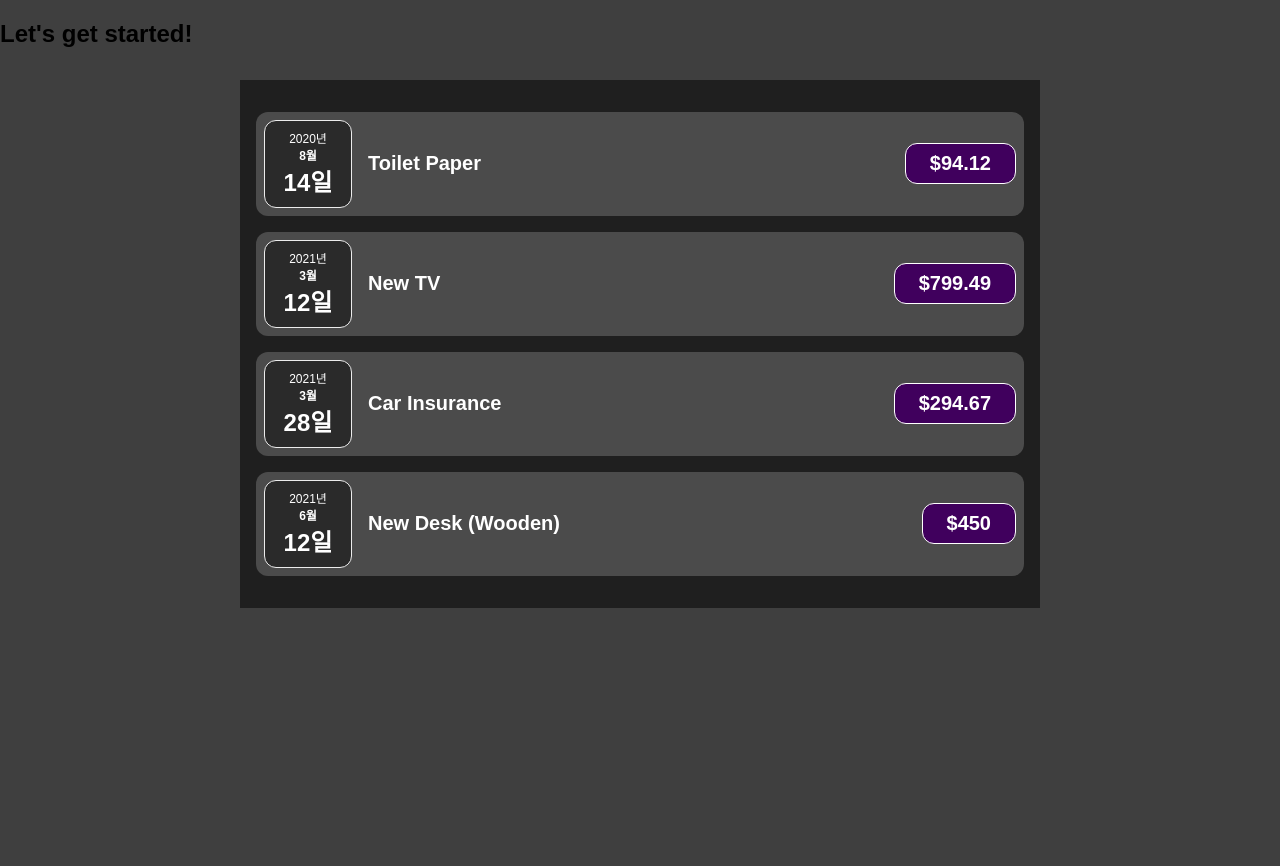
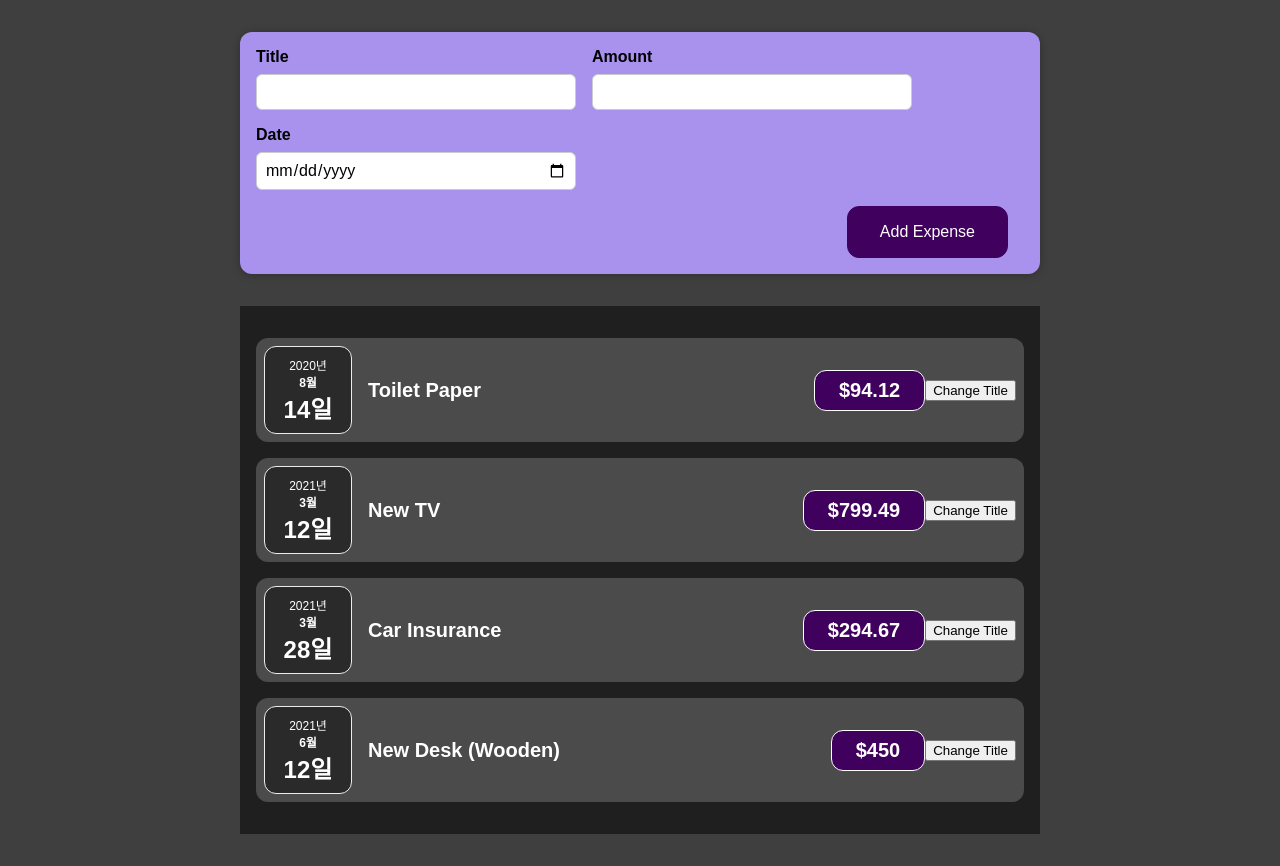
Before and after one commit to shch989/React-Complete-Guide, a React (Create React App) app: page / in a window 1280 px wide. Before the commit the page ends 800 px from the top, so only its background shows below. Built offline with nearby package versions, Linux system fonts and the light colour scheme.

Commit message:
양식 입력란 추가

```diff
--- a/src/App.js
+++ b/src/App.js
@@ -1,8 +1,9 @@
 import React from "react";
 
+import NewExpense from "./components/NewExpense/NewExpense";
 import Expenses from "./components/Expenses/Expenses";
 
-function App() {
+const App = () => {
 
   const expenses = [
     {
@@ -40,7 +41,7 @@
 
   return (
     <div>
-      <h2>Let's get started!</h2>
+      <NewExpense />
       <Expenses items={expenses}/>
     </div>
   );
--- a/src/components/Expenses/ExpenseItem.js
+++ b/src/components/Expenses/ExpenseItem.js
@@ -1,16 +1,26 @@
-import React from "react";
+import React, { useState } from "react";
 import ExpenseDate from './ExpenseDate';
 import Card from '../UI/Card';
 import './ExpenseItem.css';
 
 const ExpenseItem = (props) => {
+
+  const [title, setTitle] = useState(props.title);
+  // console.log('ExpenseItem evaluated by React')
+
+  const clickHandler = () => {
+    setTitle(`Update`);
+    console.log(`${title}`)
+  }
+
   return (
     <Card className='expense-item'>
       <ExpenseDate date={props.date} />
       <div className='expense-item__description'>
-        <h2>{props.title}</h2>
+        <h2>{title}</h2>
         <div className='expense-item__price'>${props.amount}</div>
       </div>
+      <button onClick={clickHandler}>Change Title</button>
     </Card>
   )
 }
--- /dev/null
+++ b/src/components/NewExpense/ExpenseForm.css
@@ -0,0 +1,26 @@
+.new-expense__controls {
+  display: flex;
+  flex-wrap: wrap;
+  gap: 1rem;
+  margin-bottom: 1rem;
+  text-align: left;
+}
+
+.new-expense__control label {
+  font-weight: bold;
+  margin-bottom: 0.5rem;
+  display: block;
+}
+
+.new-expense__control input {
+  font: inherit;
+  padding: 0.5rem;
+  border-radius: 6px;
+  border: 1px solid #ccc;
+  width: 20rem;
+  max-width: 100%;
+}
+
+.new-expense__actions {
+  text-align: right;
+}
--- /dev/null
+++ b/src/components/NewExpense/ExpenseForm.js
@@ -0,0 +1,27 @@
+import React from 'react';
+
+import './ExpenseForm.css'
+
+const ExpenseForm = () => {
+ return <form>
+  <div className='new-expense__controls'>
+    <div className='new-expense__control'>
+      <label>Title</label>
+      <input type='text' />
+    </div>
+    <div className='new-expense__control'>
+      <label>Amount</label>
+      <input type='number' min="0.01" step='0.01' />
+    </div>
+    <div className='new-expense__control'>
+      <label>Date</label>
+      <input type='date' min='2019-01-01' max='2022-12-31' />
+    </div>
+  </div>
+  <div className='new-expense__actions'>
+    <button type='submit'>Add Expense</button>
+  </div>
+ </form>
+}
+
+export default ExpenseForm;
--- /dev/null
+++ b/src/components/NewExpense/NewExpense.css
@@ -0,0 +1,38 @@
+.new-expense {
+  background-color: #a892ee;
+  padding: 1rem;
+  margin: 2rem auto;
+  width: 50rem;
+  max-width: 95%;
+  border-radius: 12px;
+  text-align: center;
+  box-shadow: 0 1px 8px rgba(0, 0, 0, 0.25);
+}
+
+.new-expense button {
+  font: inherit;
+  cursor: pointer;
+  padding: 1rem 2rem;
+  border: 1px solid #40005d;
+  background-color: #40005d;
+  color: white;
+  border-radius: 12px;
+  margin-right: 1rem;
+}
+
+.new-expense button:hover,
+.new-expense button:active {
+  background-color: #510674;
+  border-color: #510674;
+}
+
+.new-expense button.alternative {
+  color: #220131;
+  border-color: transparent;
+  background-color: transparent;
+}
+
+.new-expense button.alternative:hover,
+.new-expense button.alternative:active {
+  background-color: #ddb3f8;
+}
--- /dev/null
+++ b/src/components/NewExpense/NewExpense.js
@@ -0,0 +1,13 @@
+import React from 'react';
+
+import ExpenseForm from './ExpenseForm';
+
+import './NewExpense.css'
+
+const NewExpense = () => {
+  return <div className='new-expense'>
+    <ExpenseForm />
+  </div>
+}
+
+export default NewExpense
```
